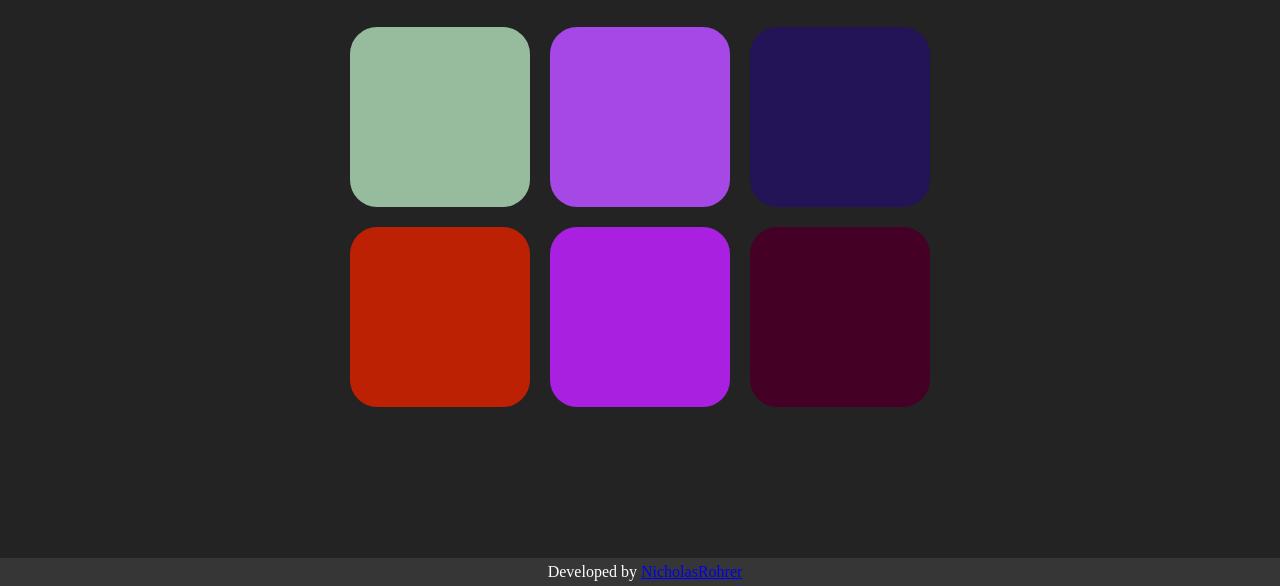
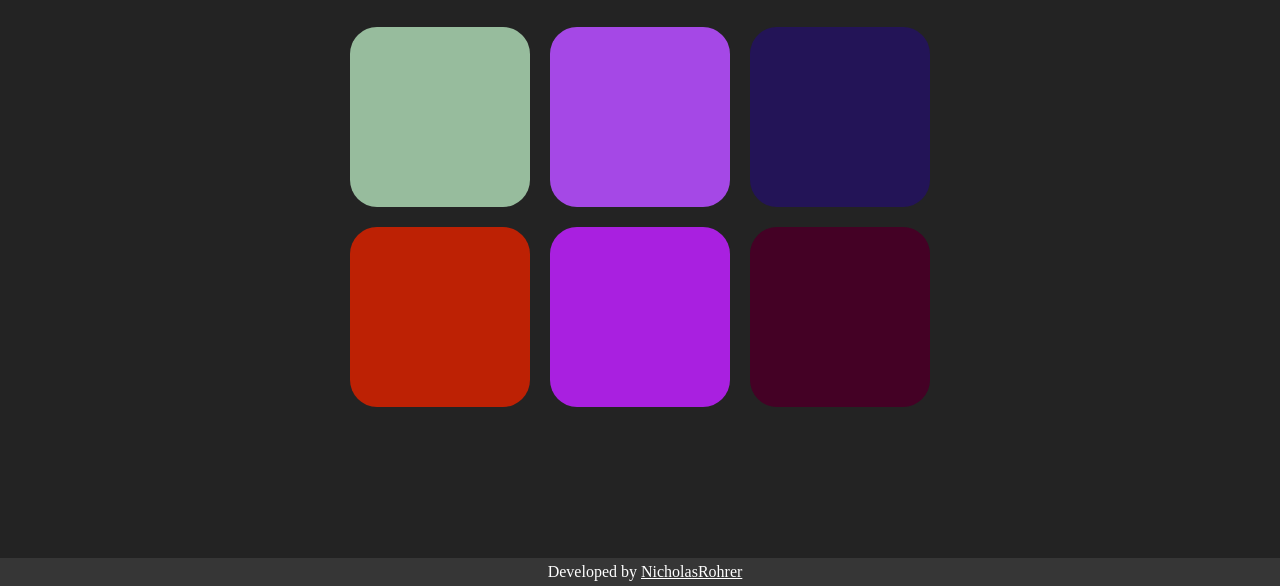
Before and after one commit to mKobrow/rgb-guesser, a plain HTML site: page index.html in a window 1280 px wide. Shown: the part 214-800 px from the top of the page. Drawn offline with Linux system fonts and the light colour scheme.

Commit message:
fixed footer link color

```diff
--- a/rgbGuesser.css
+++ b/rgbGuesser.css
@@ -83,3 +83,11 @@ footer {
 	padding: 5px;
 	color: white;
 }
+
+footer a {
+	color: white;
+}
+
+footer a:visited {
+	color: white;
+}
```
